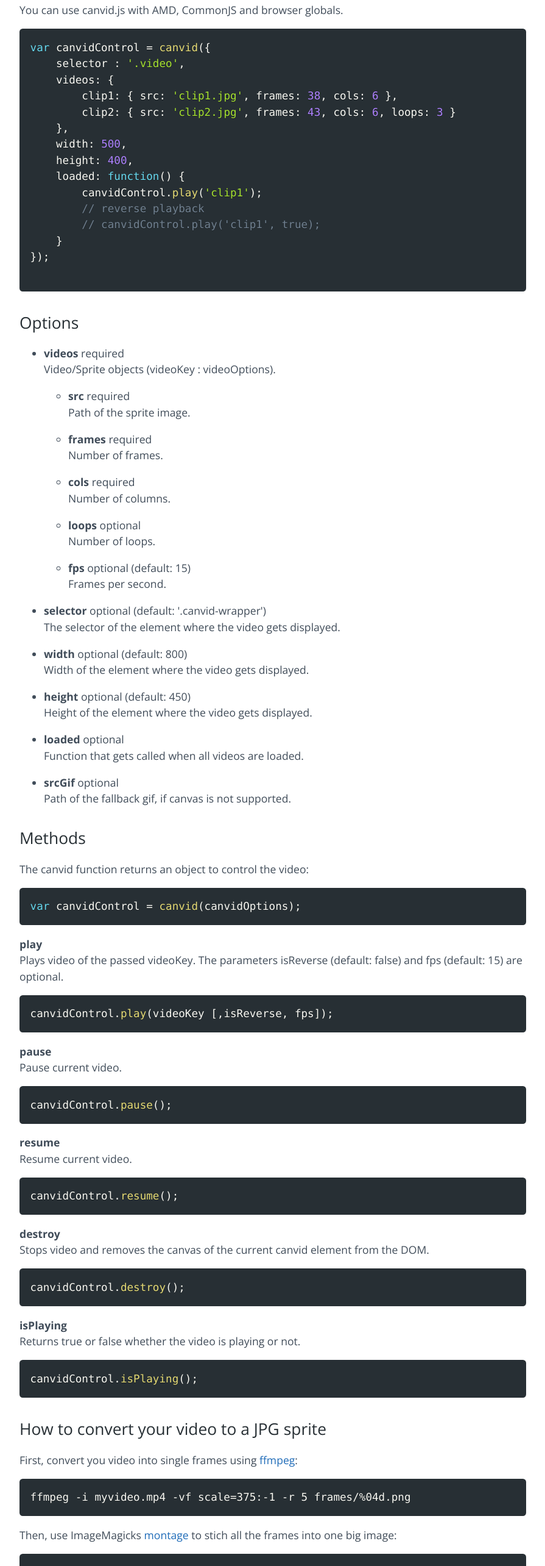
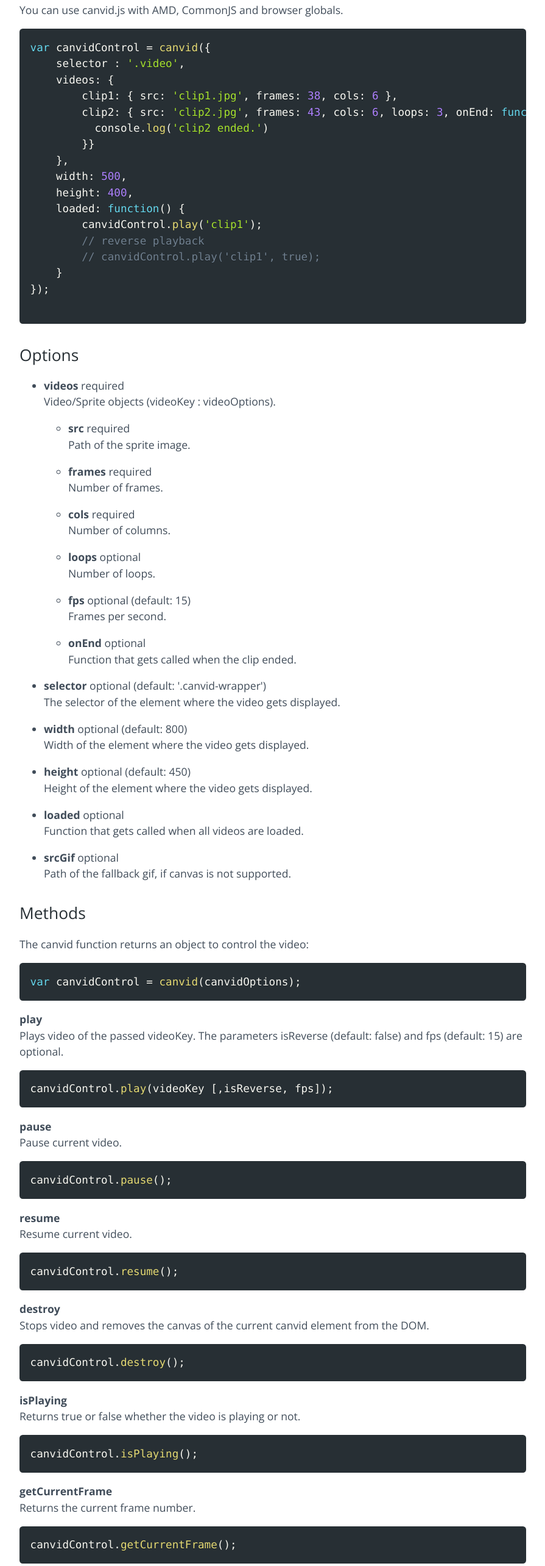
Before and after one commit to gka/canvid, a plain HTML site: page index.html in a window 1280 px wide. Shown: the part 2566-5134 px from the top of the page at 61% size, without its empty margins (192-1087 px from the left). Drawn offline with nearby package versions, Linux system fonts and the light colour scheme.

Commit message:
add onEnd callback, add frame getter and setter

```diff
--- a/index.html
+++ b/index.html
@@ -96,7 +96,9 @@ var canvidControl = canvid({
     selector : '.video',
     videos: {
         clip1: { src: 'clip1.jpg', frames: 38, cols: 6 },
-        clip2: { src: 'clip2.jpg', frames: 43, cols: 6, loops: 3 }
+        clip2: { src: 'clip2.jpg', frames: 43, cols: 6, loops: 3, onEnd: function(){
+          console.log('clip2 ended.')
+        }}
     },
     width: 500,
     height: 400,
@@ -138,6 +140,10 @@ var canvidControl = canvid({
                     <li>
                         <p><strong>fps</strong> optional (default: 15)
                             <br>Frames per second.</p>
+                    </li>
+                    <li>
+                        <p><strong>onEnd</strong> optional
+                            <br>Function that gets called when the clip ended.</p>
                     </li>
                 </ul>
             </li>
@@ -192,6 +198,14 @@ var canvidControl = canvid({
         <br>Returns true or false whether the video is playing or not.</p>
         <pre><code class="language-javascript">canvidControl.isPlaying();</code></pre>
 
+        <p><strong>getCurrentFrame</strong>
+        <br>Returns the current frame number.</p>
+        <pre><code class="language-javascript">canvidControl.getCurrentFrame();</code></pre>
+
+        <p><strong>setCurrentFrame</strong>
+        <br>Sets the current frame number.</p>
+        <pre><code class="language-javascript">canvidControl.setCurrentFrame(0);</code></pre>
+
 
         <h2>
             <a id="how-to-convert-your-video-to-a-jpg-sprite" class="anchor" href="#how-to-convert-your-video-to-a-jpg-sprite" aria-hidden="true">
```
Also changed, not shown: 1 other file.
